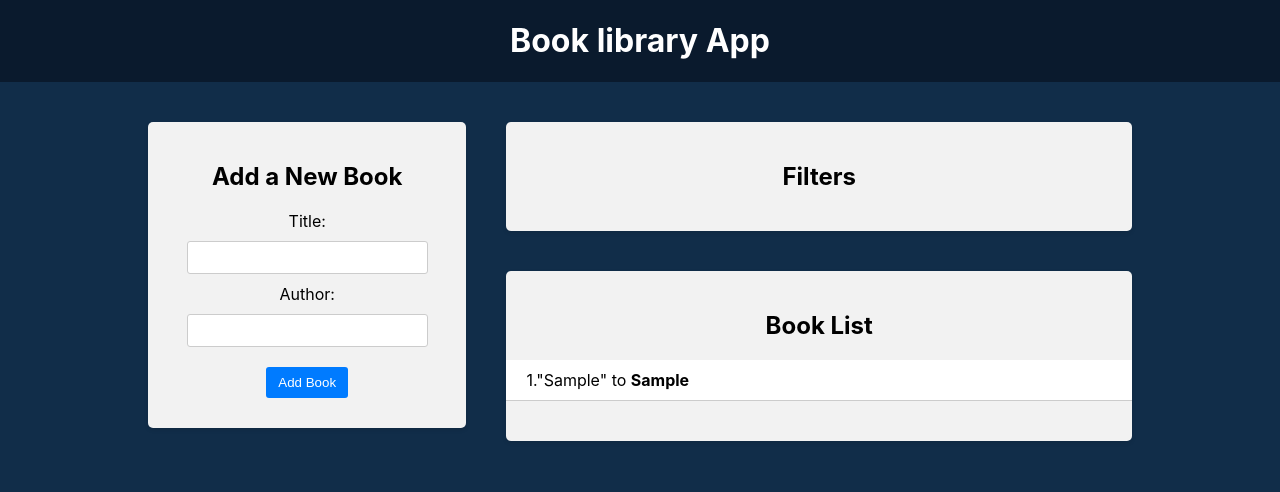
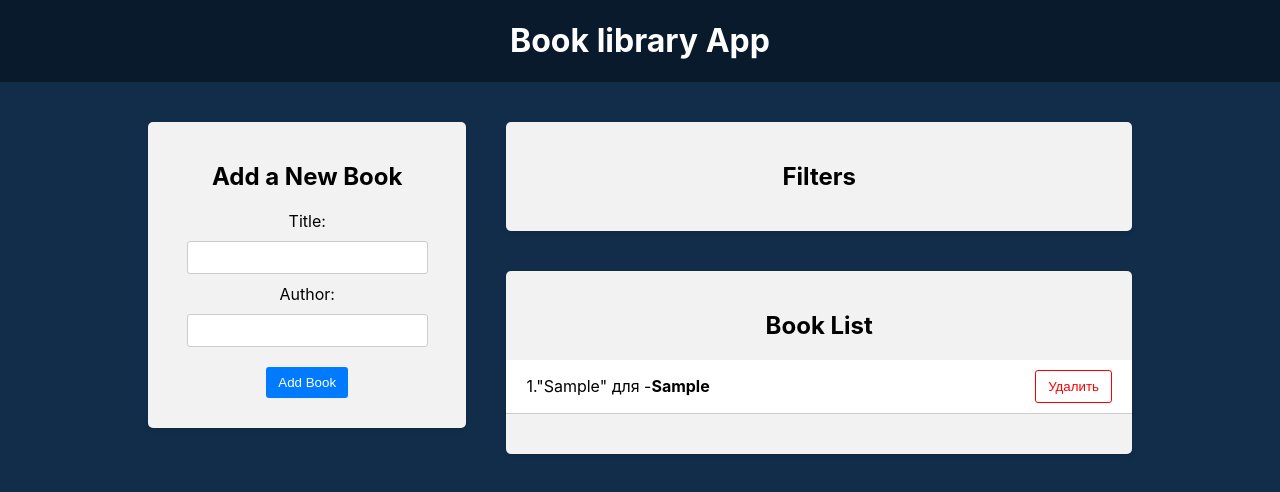
Before and after one commit to Lomkaaa/30-react-redux, a React (Create React App) app in the folder frontend/: page / in a window 1280 px wide. Both pictures are taken after typing "Sample", "Sample" into the empty fields and a click on the button "Add Book". Shown: the top 492 px of the page. Built offline with nearby package versions, Linux system fonts and the light colour scheme.

Commit message:
добавили удаление  книг с помошью диспатч

```diff
--- a/frontend/package.json
+++ b/frontend/package.json
@@ -11,6 +11,7 @@
     "react-dom": "^18.3.1",
     "react-redux": "^9.1.2",
     "react-scripts": "5.0.1",
+    "uuid": "^11.0.3",
     "web-vitals": "^2.1.4"
   },
   "scripts": {
--- a/frontend/src/components/BookForm/BookForm.js
+++ b/frontend/src/components/BookForm/BookForm.js
@@ -1,3 +1,4 @@
+import { v4 as uuidv4 } from "uuid";
 import { useState } from "react";
 import { useDispatch } from "react-redux";
 import { addBook } from "../../redux/books/actionCreators";
@@ -14,8 +15,10 @@ export const BookForm = () => {
             const book = {
                 title: title,
                 author: author,
+                id: uuidv4(),
             };
             dispatch(addBook(book));
+
             setAuthor("");
             setTitle("");
         }
--- a/frontend/src/components/BookList/BookList.js
+++ b/frontend/src/components/BookList/BookList.js
@@ -1,8 +1,16 @@
 import { useSelector } from "react-redux";
+import { useDispatch } from "react-redux";
+import { deleteBook } from "../../redux/books/actionCreators";
 import "./BookList.css";
 
 export const BookList = () => {
+    const dispatch = useDispatch();
     const books = useSelector((state) => state.books);
+
+    const handleAddDeleteBook = (id) => {
+        dispatch(deleteBook(id));
+    };
+
     return (
         <div className="app-block book-list">
             <h2>Book List</h2>
@@ -11,10 +19,17 @@ export const BookList = () => {
             ) : (
                 <ul>
                     {books.map((book, i) => (
-                        <li key={i}>
+                        <li key={book.id}>
                             <div className="book-info">
-                                {1 + i++}."{book.title}" to{" "}
+                                {++i}."{book.title}" для -
                                 <strong>{book.author}</strong>
+                            </div>
+                            <div className="book-actions">
+                                <button
+                                    onClick={() => handleAddDeleteBook(book.id)}
+                                >
+                                    Удалить
+                                </button>
                             </div>
                         </li>
                     ))}
--- a/frontend/src/redux/books/actionCreators.js
+++ b/frontend/src/redux/books/actionCreators.js
@@ -6,3 +6,9 @@ export const addBook = (newBook) => {
         payload: newBook,
     };
 };
+export const deleteBook = (id) => {
+    return {
+        type: a.DELETE_BOOK,
+        payload: id,
+    };
+};
--- a/frontend/src/redux/books/actionTypes.js
+++ b/frontend/src/redux/books/actionTypes.js
@@ -1 +1,2 @@
 export const ADD_BOOK = "ADD_BOOK";
+export const DELETE_BOOK = "DELETE_BOOK";
--- a/frontend/src/redux/books/reduser.js
+++ b/frontend/src/redux/books/reduser.js
@@ -4,8 +4,10 @@ export const booksReducer = (state = initialState, action) => {
     switch (action.type) {
         case a.ADD_BOOK:
             return [...state, action.payload];
-
+        case a.DELETE_BOOK:
+            return state.filter((book) => book.id !== action.payload);
         default:
             return state;
     }
 };
+console.log();
```
Also changed, not shown: 1 other file (tests, documents, lock files or other folders).
